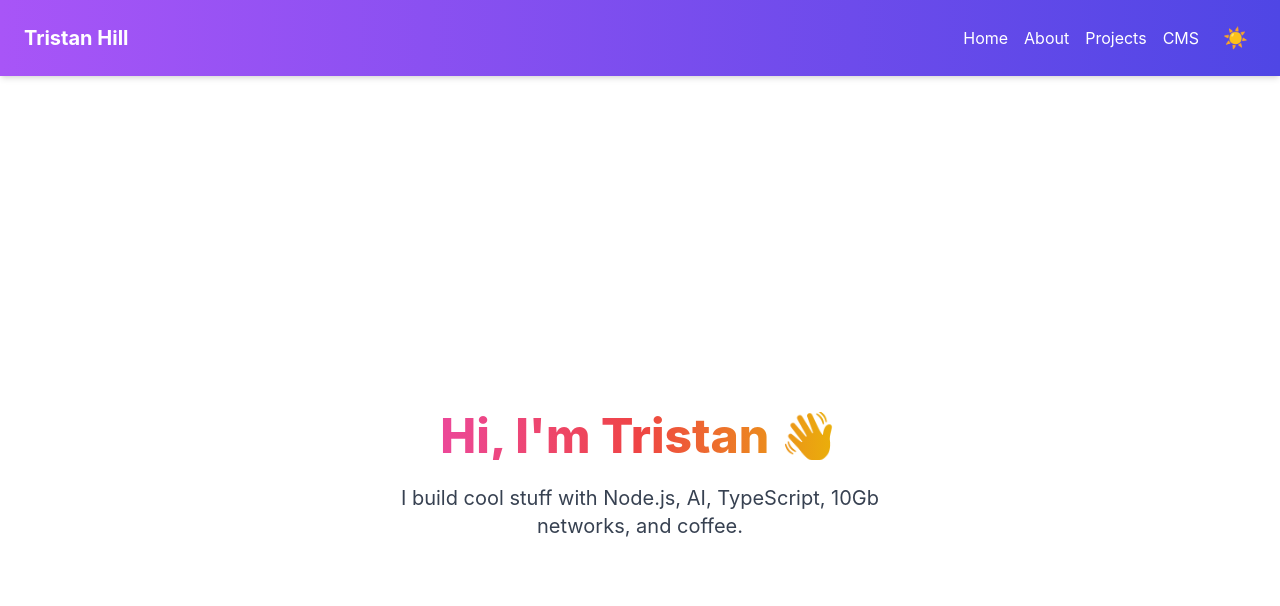
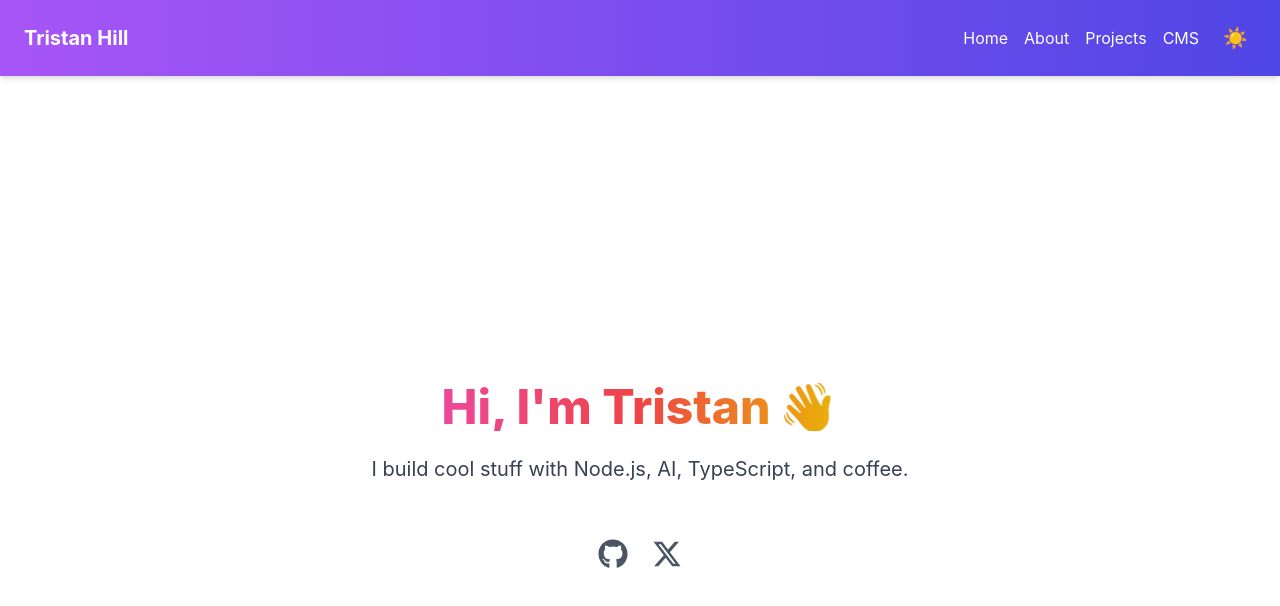
Before and after one commit to longtimeno-c/TristanBio, a Next.js app: page / in a window 1280 px wide. Shown: the top 606 px of the page. Built offline with nearby package versions, Linux system fonts and the light colour scheme.

Commit message:
udpates to README and main page

```diff
--- a/package.json
+++ b/package.json
@@ -28,6 +28,7 @@
     "next-sanity": "^9.9.9",
     "react": "^19.1.0",
     "react-dom": "^19.1.0",
+    "react-icons": "^5.5.0",
     "react-parallax-tilt": "^1.7.289",
     "sanity": "^3.82.0",
     "styled-components": "^6.1.17"
--- a/pages/index.tsx
+++ b/pages/index.tsx
@@ -1,17 +1,95 @@
+'use client'
+
 import Navbar from '@/components/Navbar'
+import { motion } from 'framer-motion'
+import { useState } from 'react'
+import { FaGithub, FaInstagram, FaXTwitter, FaLinkedin } from 'react-icons/fa6'
+
+const EMOJIS = ['👋', '🤖', '💻', '🧠', '⚡', '🔥', '🎧', '🚀', '🛠️', '🧰', '👨‍💻', '📡', '🕹️', '🤘', '🧪', '📟', '💡', '🔧', '🎮', '🧱']
 
 export default function Home() {
+  const [emoji, setEmoji] = useState('👋')
+
+  const handleHover = () => {
+    let count = 0
+    const interval = setInterval(() => {
+      setEmoji(EMOJIS[Math.floor(Math.random() * EMOJIS.length)])
+      count++
+      if (count > 20) {
+        clearInterval(interval)
+        setEmoji('👋')
+      }
+    }, 50)
+  }
+
   return (
     <>
       <Navbar />
-      <main className="min-h-screen flex items-center justify-center flex-col gap-6 px-4">
-        <h1 className="text-5xl font-extrabold bg-gradient-to-r from-pink-500 via-red-500 to-yellow-500 bg-clip-text text-transparent animate-fadeIn">
-          Hi, I'm Tristan 👋
-        </h1>
-        <p className="text-xl text-gray-700 dark:text-gray-300 text-center max-w-xl animate-fadeIn">
-          I build cool stuff with Node.js, AI, TypeScript, 10Gb networks, and coffee.
-        </p>
+      <main className="min-h-screen flex items-center justify-center flex-col gap-6 px-4 text-center">
+        <motion.h1
+          className="text-5xl font-extrabold bg-gradient-to-r from-pink-500 via-red-500 to-yellow-500 bg-clip-text text-transparent flex items-center gap-2"
+          initial={{ opacity: 0, y: 10 }}
+          animate={{ opacity: 1, y: 0 }}
+          transition={{ duration: 0.6 }}
+        >
+          Hi, I'm Tristan{' '}
+          <motion.span
+            className="inline-block origin-[70%_70%] cursor-pointer"
+            onMouseEnter={handleHover}
+          >
+            {emoji}
+          </motion.span>
+        </motion.h1>
+
+        <motion.p
+          className="text-xl text-gray-700 dark:text-gray-300 max-w-xl"
+          initial={{ opacity: 0, y: 10 }}
+          animate={{ opacity: 1, y: 0 }}
+          transition={{ duration: 0.8, delay: 0.2 }}
+        >
+          I build cool stuff with Node.js, AI, TypeScript, and coffee.
+        </motion.p>
+
+        {/* Social Icons */}
+        <motion.div
+          className="flex gap-6 mt-8"
+          initial={{ opacity: 0 }}
+          animate={{ opacity: 1 }}
+          transition={{ delay: 1 }}
+        >
+          <SocialLink href="https://github.com/longtimeno-c" icon={<FaGithub />} label="GitHub" />
+          {/* <SocialLink href="https://instagram.com/YOUR_USERNAME" icon={<FaInstagram />} label="Instagram" /> */}
+          <SocialLink href="https://x.com/ReTristanHill" icon={<FaXTwitter />} label="X" />
+          {/* <SocialLink href="https://linkedin.com/in/YOUR_USERNAME" icon={<FaLinkedin />} label="LinkedIn" /> */}
+        </motion.div>
       </main>
     </>
   )
 }
+
+// Social Link Component
+function SocialLink({
+    href,
+    icon,
+    label,
+  }: {
+    href: string
+    icon: React.ReactNode
+    label: string
+  }) {
+    return (
+      <motion.a
+        href={href}
+        target="_blank"
+        rel="noopener noreferrer"
+        aria-label={label}
+        className="text-3xl text-gray-600 dark:text-gray-300 hover:text-indigo-500 transition"
+        whileHover={{
+          scale: 1.2,
+          textShadow: '0px 0px 8px rgba(99, 102, 241, 0.8)',
+        }}
+      >
+        {icon}
+      </motion.a>
+    )
+  }
```
Also changed, not shown: 1 other file (tests, documents, lock files or other folders).
